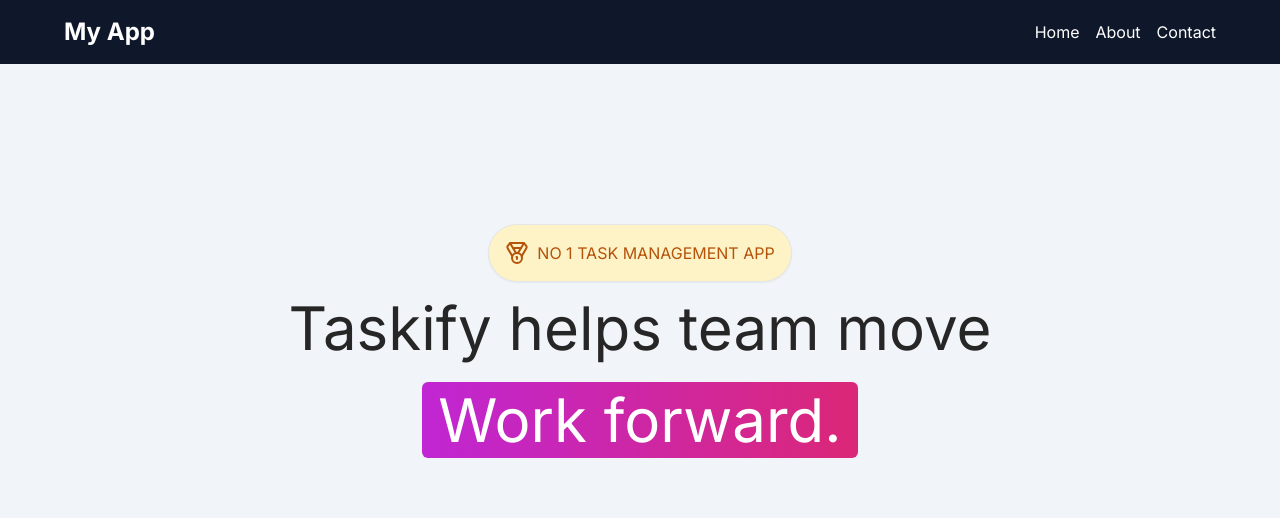
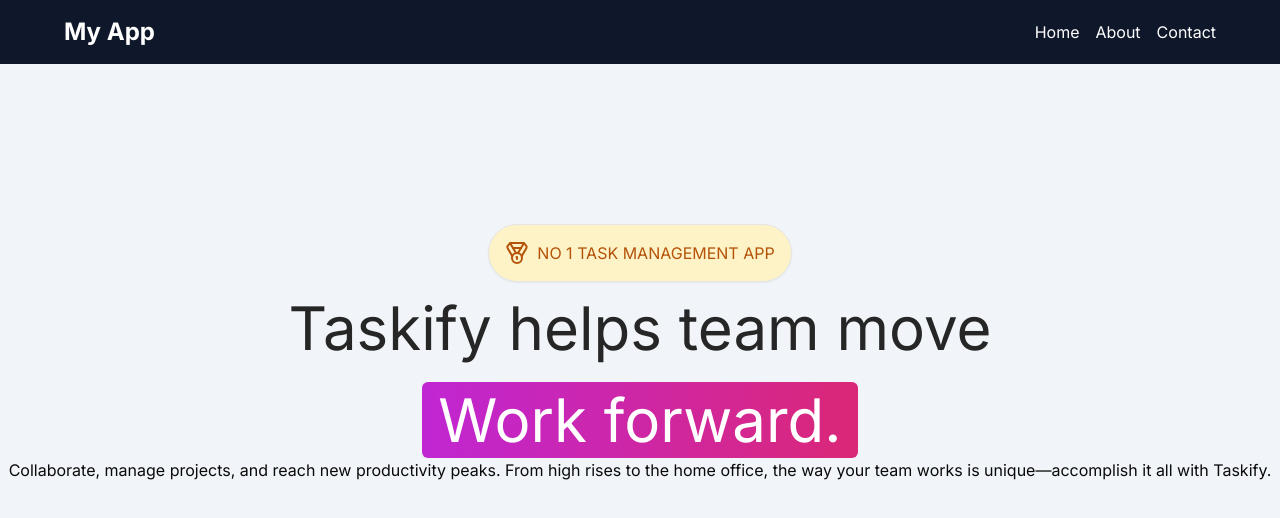
Before and after one commit to idarshan181/taskify, a Next.js app: page / in a window 1280 px wide. Shown: the top 518 px of the page. Built offline with nearby package versions, Linux system fonts and the light colour scheme.

Commit message:
update: updated readme file

```diff
--- a/app/(marketing)/page.tsx
+++ b/app/(marketing)/page.tsx
@@ -16,6 +16,9 @@ const MarketingPage = () => {
           Work forward.
         </div>
       </div>
+      Collaborate, manage projects, and reach new productivity peaks. From high
+      rises to the home office, the way your team works is unique—accomplish it
+      all with Taskify.
     </div>
   );
 };
```
Also changed, not shown: 1 other file (tests, documents, lock files or other folders).
